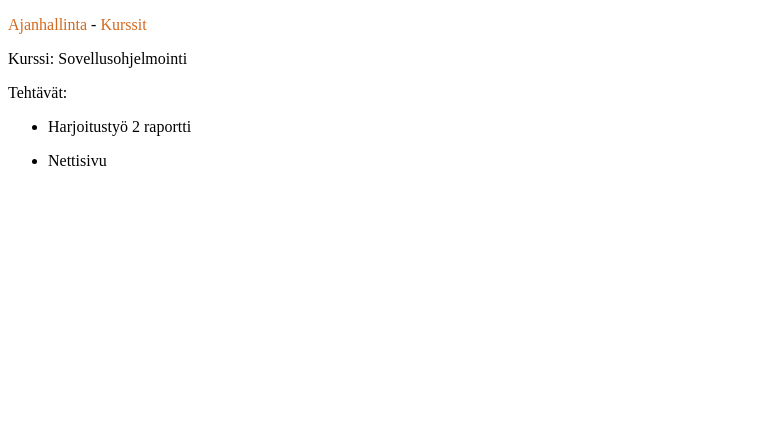
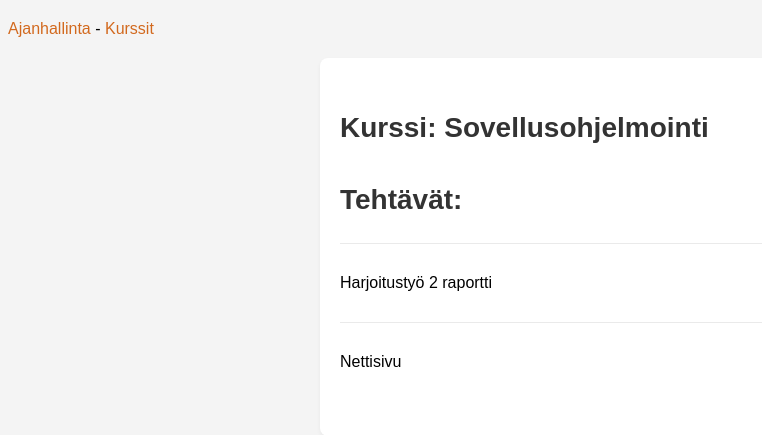
Before and after one commit to opadevelopment/TimeManagementTool, a Django app: page /kurssit/1/ in a window 1280 px wide. Shown: the top 435 px of the page, without its empty margins (0-762 px from the left). Run offline with Django 4.2, Linux system fonts and the light colour scheme; data comes from the database, SQL or seed files in the repository.

Commit message:
kaikkiin sivuihin tehty ulkoasu muokkauksia

```diff
--- a/TimeManagementTool/TimeManagementToolApp/templates/TimeManagementToolApp/kurssi.html
+++ b/TimeManagementTool/TimeManagementToolApp/templates/TimeManagementToolApp/kurssi.html
@@ -1,17 +1,68 @@
 {% extends 'TimeManagementToolApp/base.html' %}
 
 {% block content %}
+<!DOCTYPE html>
+<html>
+<head>
+    <style>
+        body {
+            font-family: 'Arial', sans-serif;
+            background-color: #f4f4f4;
+            line-height: 1.6;
+        }
+        .note-container {
+            background-color: #ffffff;
+            padding: 20px;
+            margin-top: 20px;
+            border-radius: 8px;
+            box-shadow: 0 2px 4px rgba(0, 0, 0, 0.05);
+            max-width: 600px;
+            margin: auto;
+        }
+        .note-header {
+            font-size: 28px;
+            font-weight: 600;
+            color: #333333;
+            margin-bottom: 20px;
+        }
+        .note-list {
+            list-style: none;
+            padding: 0;
+            border-top: 1px solid #eaeaea;
+        }
+        .note-list li {
+            padding: 10px 0;
+            border-bottom: 1px solid #eaeaea;
+        }
+        .note-list li:last-child {
+            border-bottom: none;
+        }
+        .note-text {
+            margin: 0;
+            color: #555555;
+        }
+        .no-tasks {
+            text-align: center;
+            color: #888888;
+        }
+    </style>
+</head>
+<body>
+    <div class="note-container">
+        <p class="note-header">Kurssi: {{ kurssi.kurssi }}</p>
 
-    <p>Kurssi: {{ kurssi.kurssi }}</p>
+        <p class="note-header">Tehtävät:</p>
+        <ul class="note-list">
+            {% for teht in teht %}
+                <li>
+                    <p class="note-text">{{ teht.teht|linebreaks }}</p>
+                </li>
+            {% empty %}
+                <p class="no-tasks">Ei lisättyjä tehtäviä tälle kurssille</p>
+            {% endfor %}
+        </ul>
+    </div>
+</body>
+</html>
 
-    <p>Tehtävät:</p>
-    <ul>
-        {% for teht in teht %}
-            <li>
-                <p>{{ teht.teht|linebreaks }}</p>
-            </li>
-        {% empty %}
-            <li>Ei lisättyjä tehtäviä tälle kurssille</li>
-        {% endfor %}
-    </ul>
 {% endblock content %}
```
Also changed, not shown: TimeManagementTool/TimeManagementToolApp/templates/TimeManagementToolApp/kurssit.html (+16 -19 lines).
